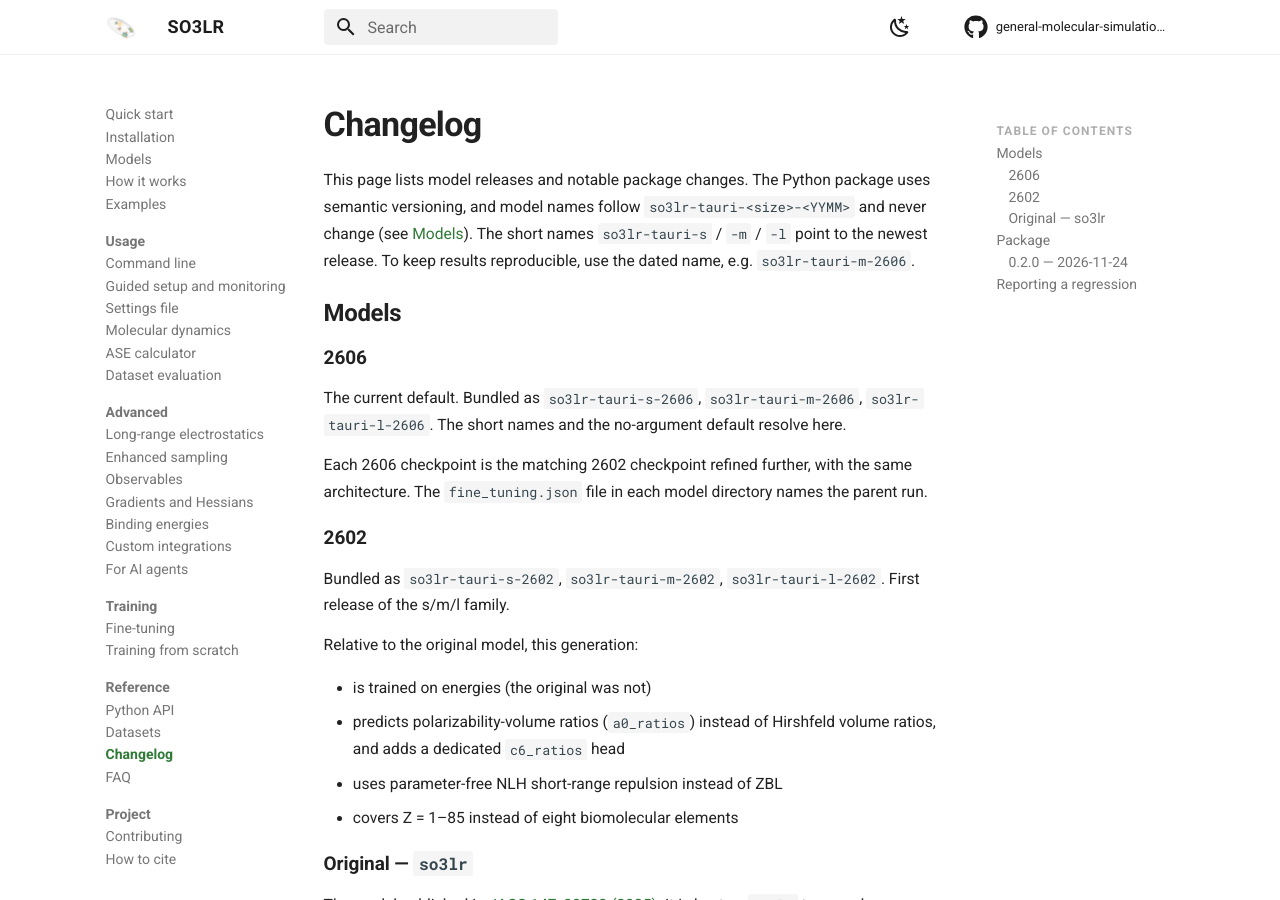
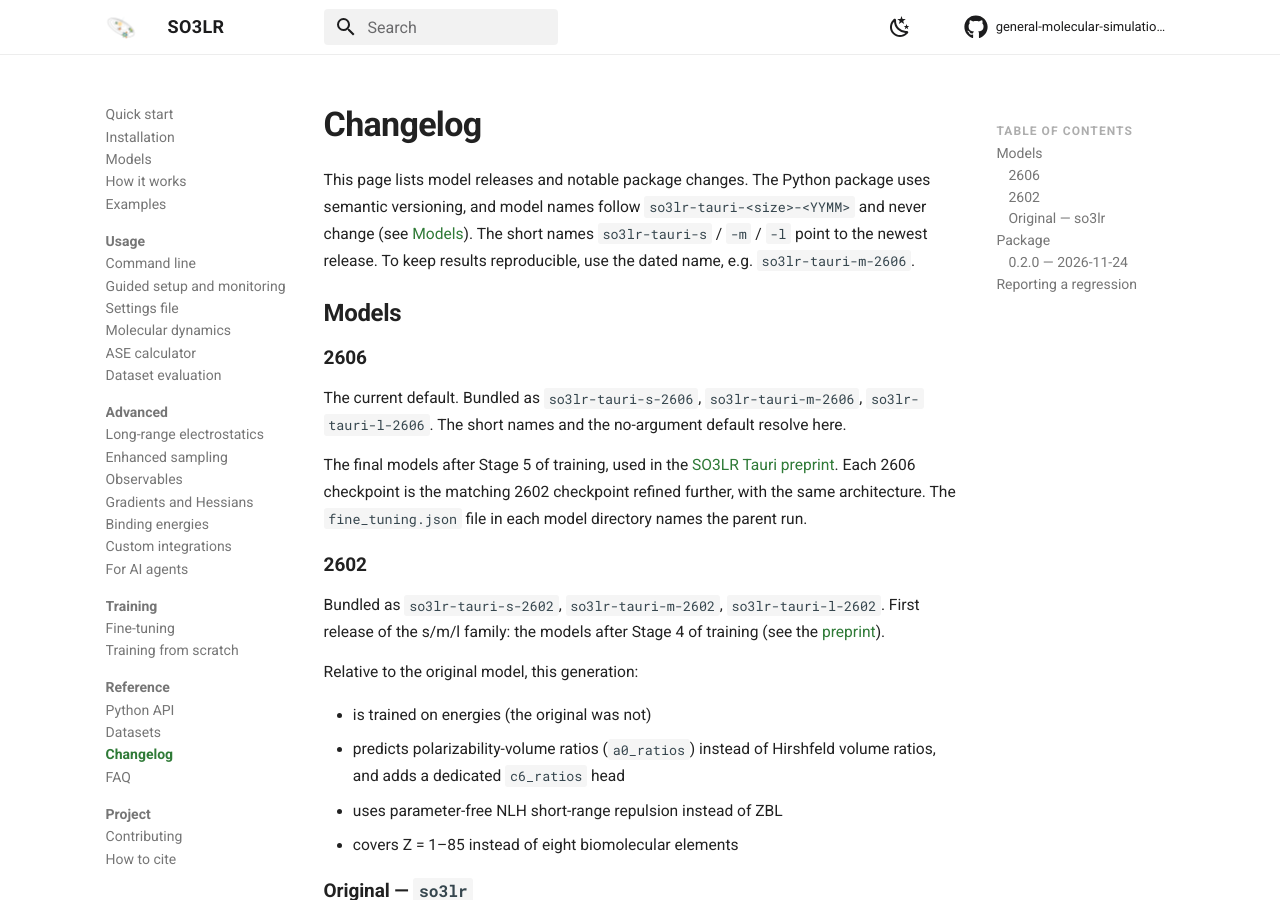
Before and after one commit to so3lr/so3lr.github.io, an MkDocs documentation site: the page built from docs/reference/changelog.md, in a window 1280 px wide and 900 px high. Built offline with MkDocs 1.6.1 and Material for MkDocs 9.7.7, drawn with Linux system fonts in a browser that asks for light colours; comment, search, counter and statistics services are not loaded.

Commit message:
Changelog: 2602 is the model after Stage 4 of training, 2606 the final Stage 5 model used in the preprint

```diff
--- a/docs/reference/changelog.md
+++ b/docs/reference/changelog.md
@@ -13,17 +13,17 @@ reproducible, use the dated name, e.g. `so3lr-tauri-m-2606`.
 The current default. Bundled as `so3lr-tauri-s-2606`, `so3lr-tauri-m-2606`, `so3lr-tauri-l-2606`. The
 short names and the no-argument default resolve here.
 
-Each 2606 checkpoint is the matching 2602 checkpoint refined further, with the
-same architecture. The `fine_tuning.json` file in each model directory names
-the parent run.
-
-<!-- TODO: what changed relative to 2602 — training data, accuracy. See
-     "Needed from you" in the site README. -->
+The final models after Stage 5 of training, used in the
+[SO3LR Tauri preprint](https://doi.org/10.48550/arXiv.2611.06237). Each 2606
+checkpoint is the matching 2602 checkpoint refined further, with the same
+architecture. The `fine_tuning.json` file in each model directory names the
+parent run.
 
 ### 2602 { #model-2602 }
 
 Bundled as `so3lr-tauri-s-2602`, `so3lr-tauri-m-2602`, `so3lr-tauri-l-2602`. First
-release of the s/m/l family.
+release of the s/m/l family: the models after Stage 4 of training (see the
+[preprint](https://doi.org/10.48550/arXiv.2611.06237)).
 
 Relative to the original model, this generation:
 
```
